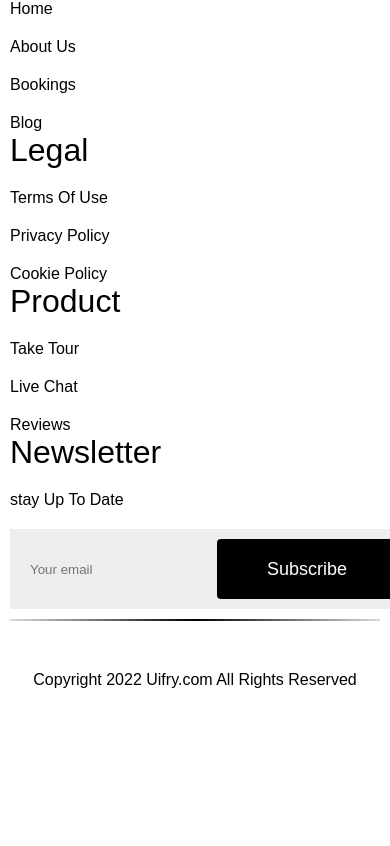
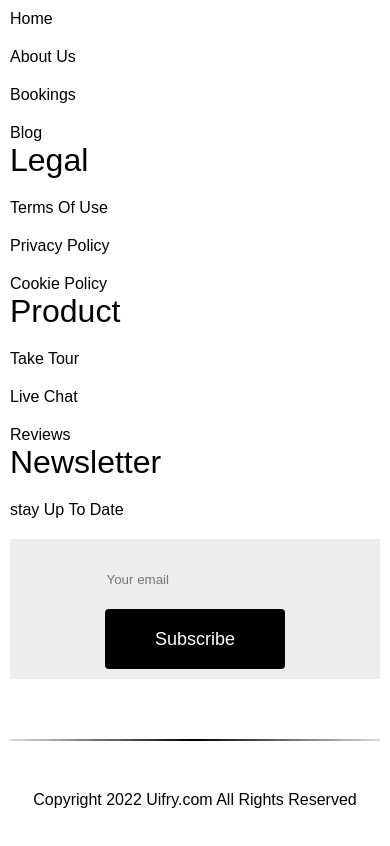
Before and after one commit to navaneeth-KG/BatchSystemTask, a React (Vite) app: page / in a window 390 px wide. Shown: the part 6333-7179 px from the top of the page. Before the commit the page ends 7082 px from the top, so only its background shows below. Built offline with nearby package versions, Linux system fonts and the light colour scheme; a web font is replaced by a local one.

Commit message:
modified footer

```diff
--- a/src/components/Footer/style.css
+++ b/src/components/Footer/style.css
@@ -34,7 +34,7 @@
   cursor: pointer;
   color: gray;
 }
-.contact div{
+.contact div {
   display: flex;
   align-items: center;
   justify-content: center;
@@ -42,13 +42,20 @@
 }
 @media screen and (max-width: 1024px) {
   .footer {
-    /* display: none; */
-    margin: 10px 10px;
+    margin-right: 0;
+    margin-left: 0;
+    margin-bottom: 50px;
 
-    width: 100%;
+    width: 100vw;
     flex-direction: column;
+
+    box-sizing: border-box;
+    padding: 10px;
   }
 
+  .div {
+    width: 100%;
+  }
   .news-div {
     display: flex;
     flex-direction: column;
@@ -57,6 +64,10 @@
     flex-direction: row;
     align-items: center;
     flex-wrap: wrap;
+    max-width: 90vw;
   }
-
+  .inp-container {
+    flex-direction: column;
+    width: 100%;
+  }
 }
```
